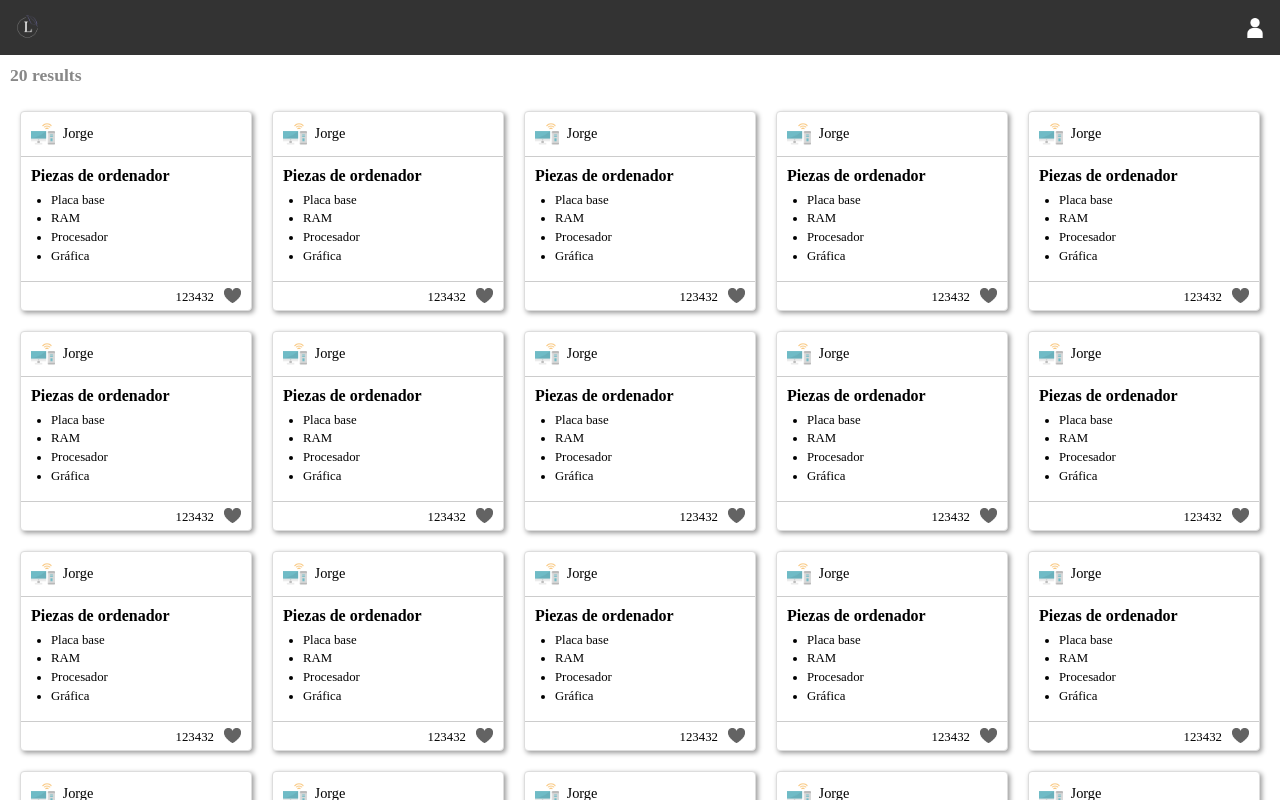
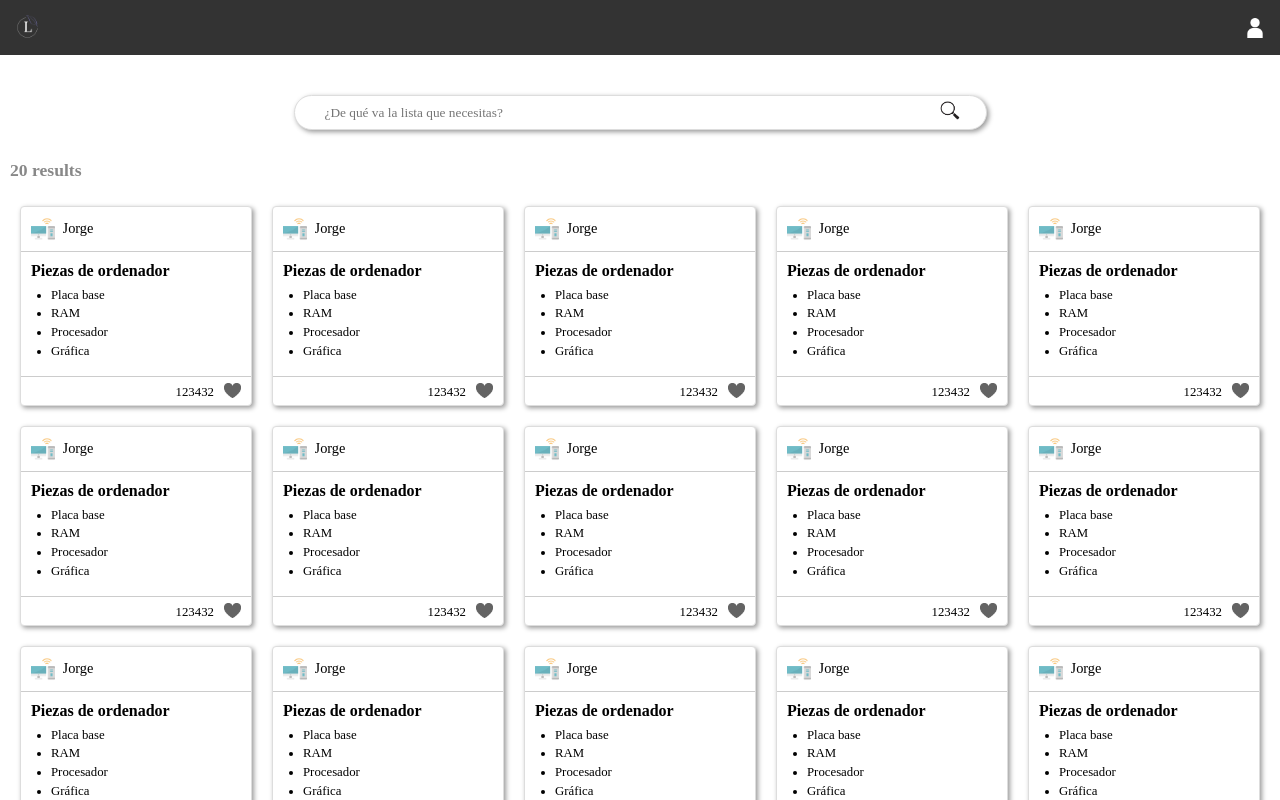
Before and after one commit to jorgeglezca98/listasus, a React (Create React App) app: page /search in a window 1280 px wide. Shown: the top 800 px of the page. Built offline with nearby package versions, Linux system fonts and the light colour scheme.

Commit message:
Adding SearchBar to SearchPage

```diff
--- a/src/pages/search/searchPage.js
+++ b/src/pages/search/searchPage.js
@@ -1,6 +1,7 @@
 import React from 'react'
 import List from '../../infrastructure/list/list'
 import ListEntity from '../../domain/list/entity/list'
+import SearchBar from '../../shared/infrastructure/searchBar'
 
 import styles from './searchPage.module.css'
 
@@ -19,9 +20,14 @@ class SearchPage extends React.Component {
         }
     }
 
+    searchResults = (search) => { }
+
     render () {
         return (
             <div className={styles.searchResults}>
+                <div className={ styles.searchBarContainer }>
+                    <SearchBar onSearch={ this.searchResults }/>
+                </div>
                 <p>{this.state.searchResults.length === 0 ? "No lists found" : `${this.state.searchResults.length} results` }</p>
                 <div className={styles.listsContainer}>
                     { this.state.searchResults.map((list) =>
--- a/src/pages/search/searchPage.module.css
+++ b/src/pages/search/searchPage.module.css
@@ -1,3 +1,26 @@
+
+.searchResults {
+    padding: 10px;
+}
+
+.searchBarContainer {
+    margin: 0px auto;
+    width: 55%;
+    margin: 30px auto;
+}
+
+@media all and (max-width:750px){
+    .searchBarContainer {
+        width: 80%;
+    }
+}
+
+.searchResults > p {
+    font-size: 1.1rem;
+    color: #888;
+    font-weight: bold;
+}
+
 
 .listsContainer {
     display: flex;
@@ -6,13 +29,3 @@
     flex-wrap: wrap;
     margin-top: 15px;
 }
-
-.searchResults {
-    padding: 10px;
-}
-
-.searchResults > p {
-    font-size: 1.1rem;
-    color: #888;
-    font-weight: bold;
-}
--- a/src/shared/infrastructure/searchBar.module.css
+++ b/src/shared/infrastructure/searchBar.module.css
@@ -5,7 +5,9 @@
     display: flex;
     flex-flow: row;
     background-color: white;
-    border-radius: 17.5px 17.5px 17.5px 17.5px;
+    border-radius: 17.5px;
+    border: 1px #dddddd solid;
+    box-shadow: 2px 2px 5px #999999;
 }
 
 .searchBar > * {
```
